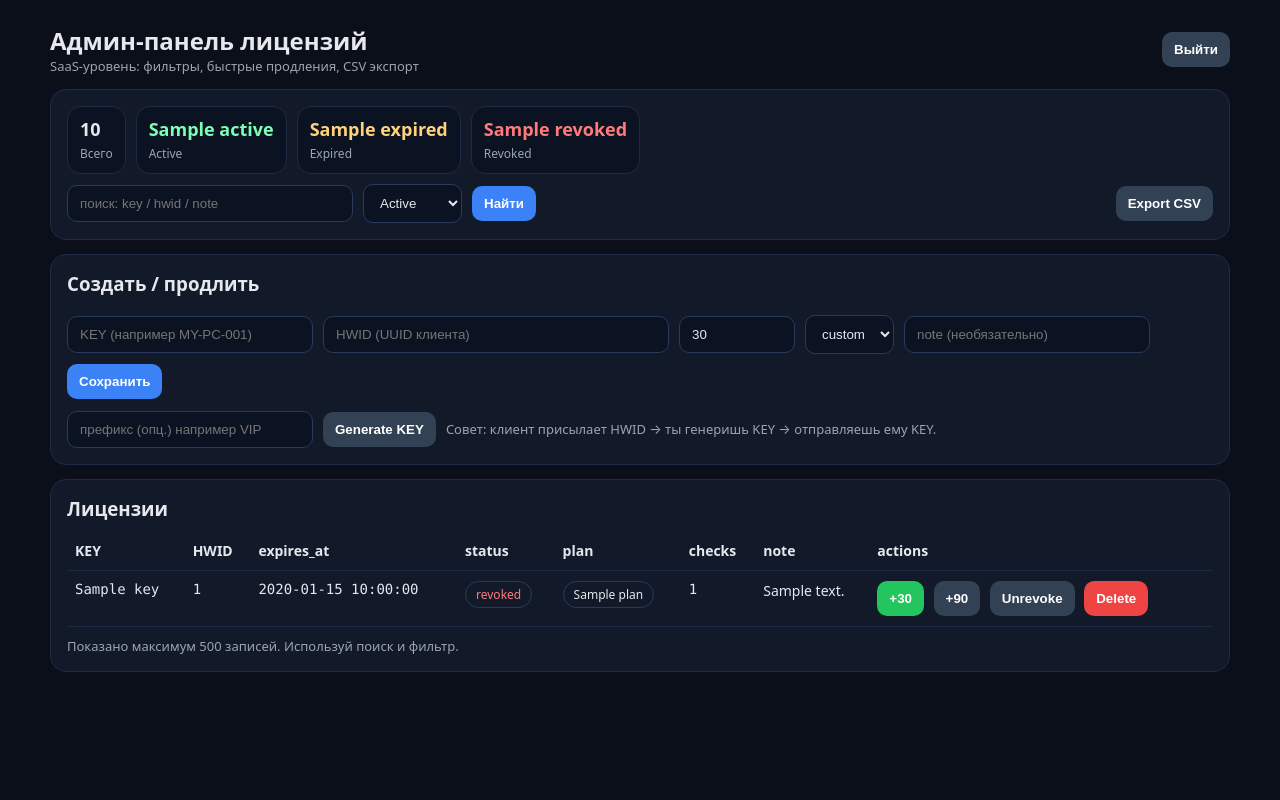
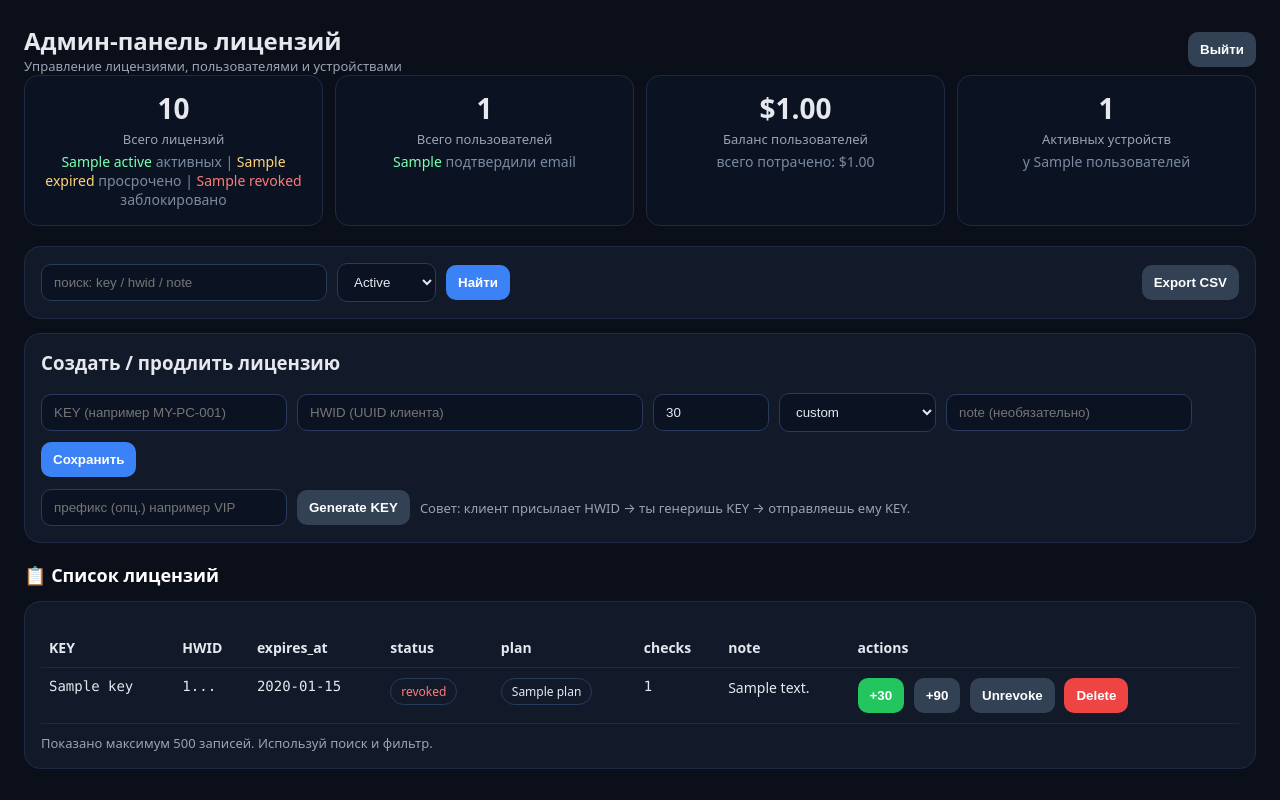
Before and after one commit to benuarbelluyan-sketch/license-check-server, a FastAPI app: template templates/admin.html in a window 1280 px wide. Run offline with FastAPI, Linux system fonts and the light colour scheme; the template is opened without the code that fills it: most values are stand-ins (such as "Sample title", 1, 10 or a date in 2020); parts of the project's set-up code (start-up, migrations or seed data) failed here and were passed over; some libraries are stand-ins or nearby versions.

Commit message:
admin.html

```diff
--- a/templates/admin.html
+++ b/templates/admin.html
@@ -6,7 +6,7 @@
   <meta name="viewport" content="width=device-width, initial-scale=1" />
   <style>
     body { font-family: system-ui, -apple-system, Segoe UI, Roboto, Arial; background:#0b0f19; color:#e6e8ee; }
-    .wrap { max-width: 1180px; margin: 24px auto; padding: 0 16px; }
+    .wrap { max-width: 1280px; margin: 24px auto; padding: 0 16px; }
     .top { display:flex; gap:12px; align-items:center; justify-content:space-between; flex-wrap:wrap; }
     .card { background:#121a2a; border:1px solid #1f2a44; border-radius:16px; padding:16px; margin-top:14px; }
     input, select { padding:10px 12px; border-radius:10px; border:1px solid #2a3a5f; background:#0b1322; color:#e6e8ee; }
@@ -22,12 +22,14 @@
     .expired { color:#ffd37b; }
     .mono { font-family: ui-monospace, SFMono-Regular, Menlo, Monaco, Consolas, monospace; }
     .grid { display:flex; gap:10px; flex-wrap:wrap; align-items:center; }
-    .stats { display:flex; gap:10px; flex-wrap:wrap; }
-    .stat { padding:10px 12px; border-radius:14px; background:#0b1322; border:1px solid #1f2a44; }
-    .stat b { display:block; font-size:18px; }
-    .stat span { color:#9aa4b2; font-size:12px; }
+    .stats-grid { display:grid; grid-template-columns: repeat(auto-fit, minmax(160px, 1fr)); gap:12px; margin-bottom:20px; }
+    .stat { padding:16px; border-radius:14px; background:#0b1322; border:1px solid #1f2a44; text-align:center; }
+    .stat-value { font-size:28px; font-weight:bold; line-height:1.2; }
+    .stat-label { color:#9aa4b2; font-size:13px; margin-top:4px; }
+    .stat-small { font-size:14px; color:#7c8aa0; margin-top:4px; }
     .row-actions form { display:inline; margin-right:6px; }
     a { color:#93c5fd; text-decoration:none; }
+    .section-title { font-size:18px; font-weight:600; margin:20px 0 10px 0; color:#fff; }
   </style>
 </head>
 <body>
@@ -36,7 +38,7 @@
   <div class="top">
     <div>
       <h2 style="margin:0;">Админ-панель лицензий</h2>
-      <div style="color:#9aa4b2; font-size:13px;">SaaS-уровень: фильтры, быстрые продления, CSV экспорт</div>
+      <div style="color:#9aa4b2; font-size:13px;">Управление лицензиями, пользователями и устройствами</div>
     </div>
 
     <form method="post" action="/admin/logout">
@@ -44,15 +46,49 @@
     </form>
   </div>
 
-  <div class="card">
-    <div class="stats">
-      <div class="stat"><b>{{ stats.total }}</b><span>Всего</span></div>
-      <div class="stat"><b class="active">{{ stats.active }}</b><span>Active</span></div>
-      <div class="stat"><b class="expired">{{ stats.expired }}</b><span>Expired</span></div>
-      <div class="stat"><b class="revoked">{{ stats.revoked }}</b><span>Revoked</span></div>
+  <!-- ========== НОВАЯ СТАТИСТИКА ========== -->
+  <div class="stats-grid">
+    <!-- Лицензии -->
+    <div class="stat">
+      <div class="stat-value">{{ stats.total }}</div>
+      <div class="stat-label">Всего лицензий</div>
+      <div class="stat-small">
+        <span class="active">{{ stats.active }}</span> активных |
+        <span class="expired">{{ stats.expired }}</span> просрочено |
+        <span class="revoked">{{ stats.revoked }}</span> заблокировано
+      </div>
     </div>
 
-    <div style="margin-top:10px;" class="grid">
+    <!-- Пользователи -->
+    <div class="stat">
+      <div class="stat-value">{{ stats.total_users }}</div>
+      <div class="stat-label">Всего пользователей</div>
+      <div class="stat-small">
+        <span style="color:#7CFFB2;">{{ stats.confirmed_users }}</span> подтвердили email
+      </div>
+    </div>
+
+    <!-- Баланс -->
+    <div class="stat">
+      <div class="stat-value">${{ "%.2f"|format(stats.total_balance) }}</div>
+      <div class="stat-label">Баланс пользователей</div>
+      <div class="stat-small">
+        всего потрачено: ${{ "%.2f"|format(stats.total_revenue) }}
+      </div>
+    </div>
+
+    <!-- Устройства -->
+    <div class="stat">
+      <div class="stat-value">{{ stats.total_devices }}</div>
+      <div class="stat-label">Активных устройств</div>
+      <div class="stat-small">
+        у {{ stats.users_with_devices }} пользователей
+      </div>
+    </div>
+  </div>
+
+  <div class="card">
+    <div class="grid">
       <form method="get" action="/admin" class="grid">
         <input name="q" value="{{ q }}" placeholder="поиск: key / hwid / note" style="min-width:260px;">
         <select name="status">
@@ -71,7 +107,7 @@
   </div>
 
   <div class="card">
-    <h3 style="margin-top:0;">Создать / продлить</h3>
+    <h3 style="margin-top:0;">Создать / продлить лицензию</h3>
 
     <form method="post" action="/admin/upsert">
       <div class="grid">
@@ -80,10 +116,10 @@
         <input name="days" placeholder="days" required value="30" style="width:90px;">
         <select name="plan">
           <option value="custom">custom</option>
-          <option value="m1">m1</option>
-          <option value="m3">m3</option>
-          <option value="m6">m6</option>
-          <option value="y1">y1</option>
+          <option value="m1">m1 (1 устройство)</option>
+          <option value="m3">m3 (2 устройства)</option>
+          <option value="m6">m6 (3 устройства)</option>
+          <option value="y1">y1 (5 устройств)</option>
         </select>
         <input name="note" placeholder="note (необязательно)" style="min-width:220px;">
         <button type="submit">Сохранить</button>
@@ -101,9 +137,8 @@
     </div>
   </div>
 
+  <div class="section-title">📋 Список лицензий</div>
   <div class="card">
-    <h3 style="margin:0;">Лицензии</h3>
-
     <table>
       <thead>
         <tr>
@@ -122,14 +157,13 @@
       {% for r in rows %}
         <tr>
           <td class="mono">{{ r.key }}</td>
-          <td class="mono">{{ r.hwid }}</td>
-          <td class="mono">{{ r.expires_at }}</td>
+          <td class="mono">{{ r.hwid[:20] }}...</td>
+          <td class="mono">{{ r.expires_at[:10] }}</td>
 
           <td>
             {% if r.revoked %}
               <span class="tag revoked">revoked</span>
             {% else %}
-              <!-- backend decides expired via filter, but show by comparing string is messy; keep simple: -->
               <span class="tag active">active</span>
             {% endif %}
           </td>
```
